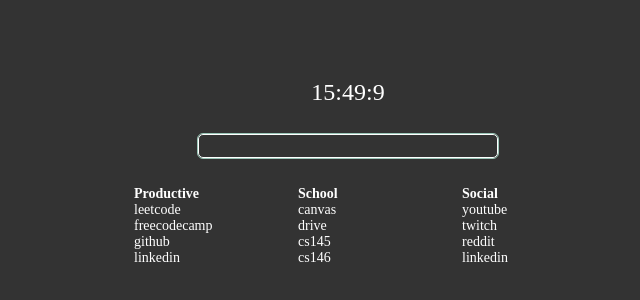
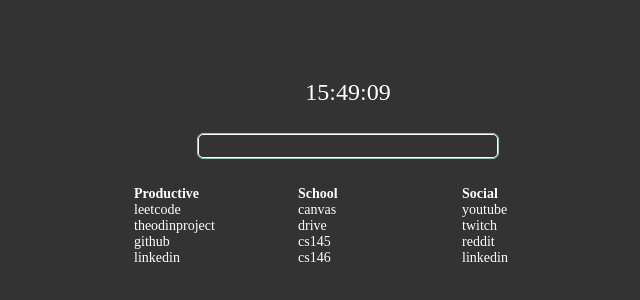
Before and after one commit to marcocanto/startpage, a website: page index.html in a window 1280 px wide. Shown: the part 164-464 px from the top of the page, 292-932 px from the left. Drawn offline with Linux system fonts and the light colour scheme.

Commit message:
fixed seconds leading 0

```diff
--- a/index.html
+++ b/index.html
@@ -13,7 +13,7 @@
 <body>
     <div id="container">
         <div id="timeline">
-            <div id="currentTime"></div>
+            <div id="currentTime">0:00:00</div>
         </div>
         <div id="search-box">
             <input id="search" type="text" autofocus name="q" />
@@ -22,7 +22,7 @@
             <div class="links">
                 <div class="title">Productive</div>
                 <a href="https://leetcode.com/">leetcode</a>
-                <a href="https://freecodecamp.org">freecodecamp</a>
+                <a href="https://theodingproject.org/">theodinproject</a>
                 <a href="https://github.com/marcocanto">github</a>
                 <a href="https://linkedin.com/marcocanto3">linkedin</a>
             </div>
--- a/script.js
+++ b/script.js
@@ -1,7 +1,11 @@
 function getTime() {
 	var today = new Date();
 	var time =
-		today.getHours() + ':' + today.getMinutes() + ':' + today.getSeconds();
+		today.getHours() +
+		':' +
+		today.getMinutes() +
+		':' +
+		('0' + today.getSeconds()).slice(-2);
 	document.getElementById('currentTime').innerHTML = time;
 }
 
```
